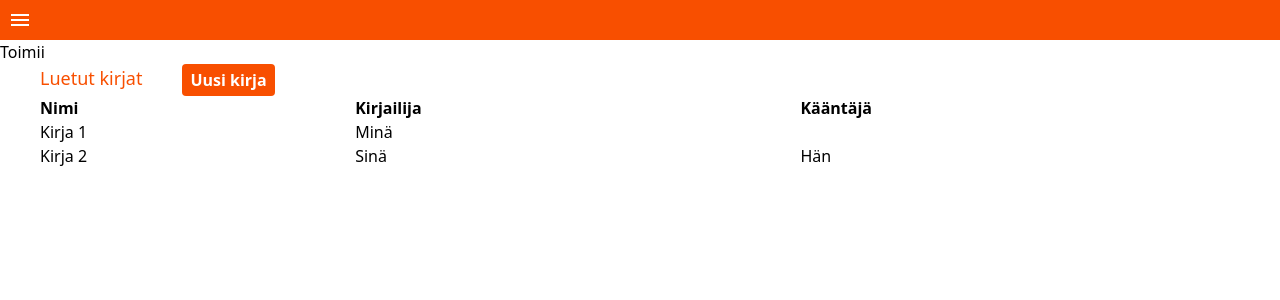
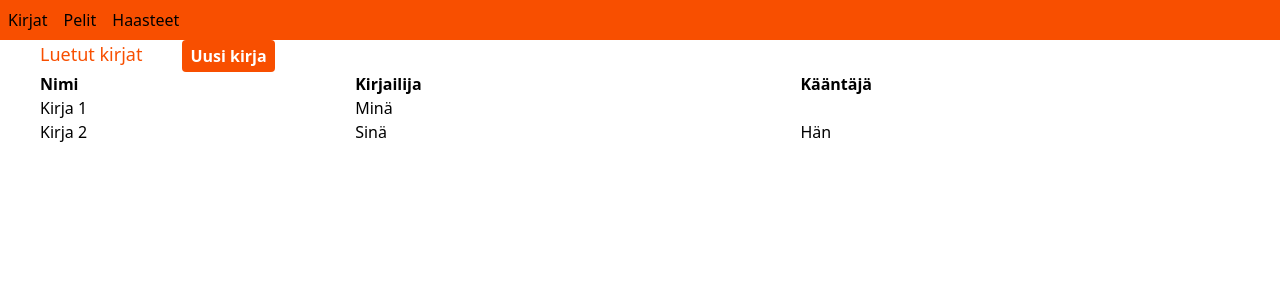
Before and after one commit to Exaltead/helmet-tool, a Vue app in the folder frontend/: page / in a window 1280 px wide. Shown: the top 300 px of the page. Built offline with nearby package versions, Linux system fonts and the light colour scheme.

Commit message:
feat: implemente some nav bar
Based on some youtube video... now to figure out on how this actually is supposed to work.

```diff
--- a/frontend/src/App.vue
+++ b/frontend/src/App.vue
@@ -1,9 +1,13 @@
 <script setup lang="ts">
 import { RouterLink, RouterView } from 'vue-router'
 import TopBar from '@/components/TopBar.vue';
+import NavProvider from '@/components/NavProvider.vue';
 </script>
 
 <template>
-  <TopBar />
-  <RouterView />
+  <NavProvider>
+    <RouterView />
+  </NavProvider>
+
+
 </template>
--- a/frontend/src/components/EntryListing.vue
+++ b/frontend/src/components/EntryListing.vue
@@ -44,7 +44,6 @@ function closeModals(): void {
 
 <template>
   <div>
-    <h1> Toimii</h1>
     <div class="ml-10 flex flex-col">
       <div class="flex flex-row gap-10">
         <h1 class="text-brand-primary text-bold text-lg">Luetut kirjat</h1>
--- /dev/null
+++ b/frontend/src/components/NavProvider.vue
@@ -0,0 +1,22 @@
+<script lang="ts" setup>
+import { ref } from 'vue';
+import TopBar from './TopBar.vue';
+
+
+const navOpen = ref(false)
+
+function openNav(){
+  navOpen.value = true
+}
+
+</script>
+
+<template>
+  <div>
+    <TopBar :onMenuClick="openNav"/>
+    <div v-if="navOpen" class="bg-brand-primary inset-0 w-full h-screen md:w-40"></div>
+    <slot></slot>
+  </div>
+
+
+</template>
--- a/frontend/src/components/TopBar.vue
+++ b/frontend/src/components/TopBar.vue
@@ -1,10 +1,38 @@
 <script lang="ts" setup>
+import { computed, ref } from 'vue';
 import IconMenu from './icons/IconMenu.vue';
+
+const links = ref([
+  "Kirjat", "Pelit", "Haasteet"
+])
+
+const navOpen = ref(false)
+
+const navClassName = computed<string>(() => {
+  return navOpen.value ? "left-0" : "left-[-100%]"
+})
+
+function toggleNavOpen() {
+  navOpen.value = !navOpen.value
+}
+
 
 </script>
 
 <template>
-  <div class="w-full h-10 bg-brand-primary p-2">
-    <IconMenu class="w-6 text-white"/>
+  <div class=" md:flex bg-brand-primary p-2 md:flex justify-between">
+    <div class="md:hidden" >
+      <button @click="toggleNavOpen" class="cursor-pointer">
+        <IconMenu class="w-6 text-white" />
+      </button>
+    </div>
+
+    <div>
+      <ul class="md:flex md:items-center md:gap-4 md:static absolute md:w-auto w-full bg-brand-primary"
+        :class="navClassName">
+        <li v-for="link in links" :key="link"> {{ link }}</li>
+      </ul>
+    </div>
+
   </div>
 </template>
```
